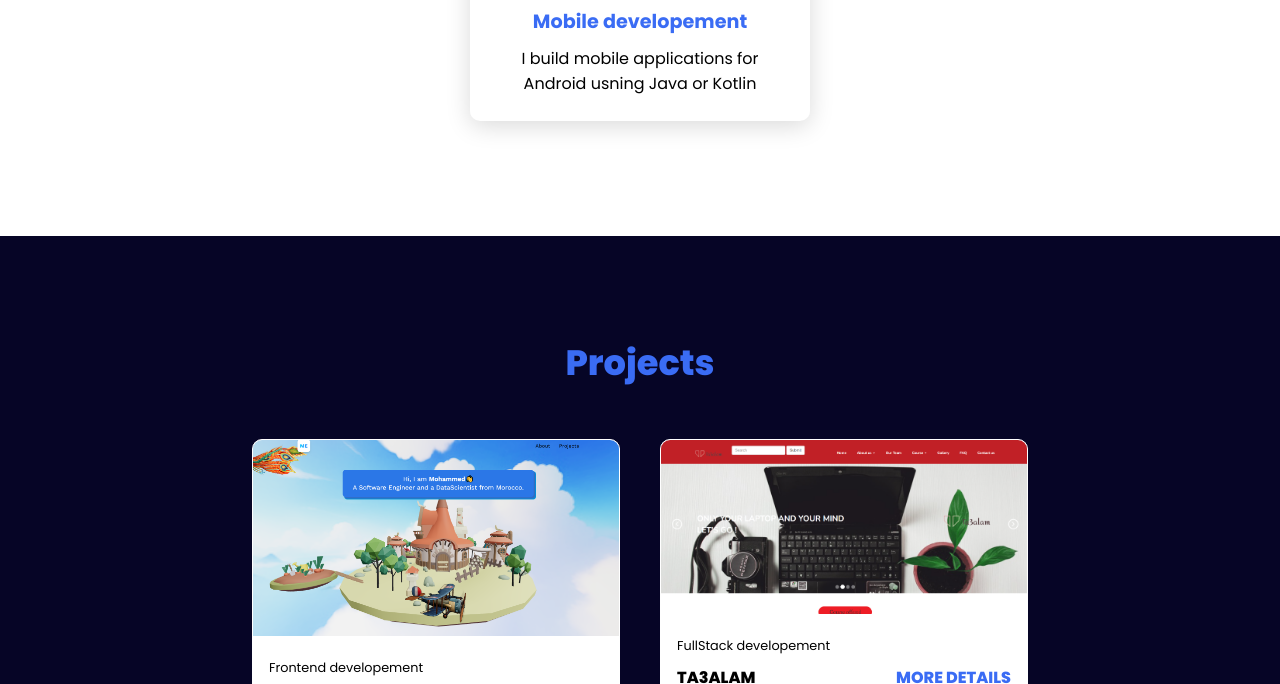
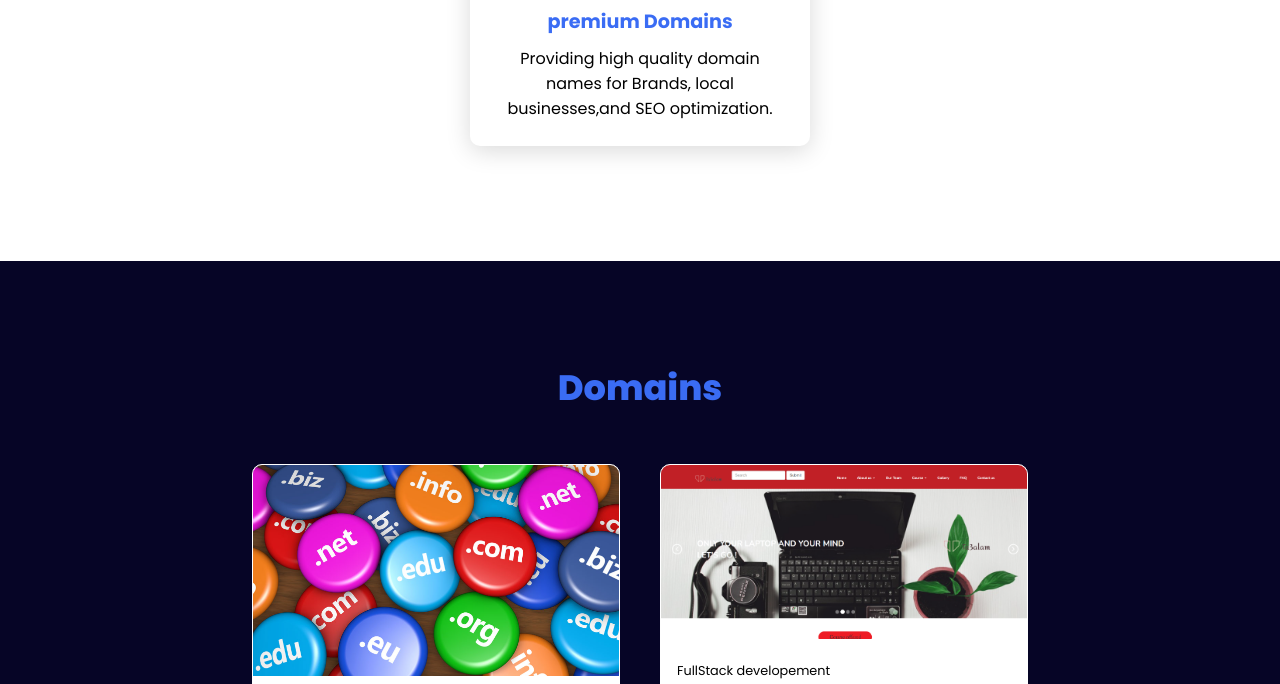
Before and after one commit to Mohammedelka/Mohammedelka.github.io, a plain HTML site: page Domains/index.html in a window 1280 px wide. Shown: the part 1664-2348 px from the top of the page. Drawn offline with Linux system fonts and the light colour scheme.

Commit message:
domains for sale

```diff
--- a/Domains/index.html
+++ b/Domains/index.html
@@ -16,7 +16,7 @@
         <a href="#" class="logo"><img  width="110" height="110" src="images/Mylogo1.png" /></a>
         <nav class="navigation">
             <a href="#services">Services</a>
-            <a href="#projects">Projects</a>
+            <a href="#projects">Domains</a>
             <a href="#contact">Contact</a>
         </nav>
     </header>
@@ -62,22 +62,22 @@
                      <i class="fa-brands fa-android"></i>
                 </div>
                 <div class="info">
-                    <h3>Mobile developement</h3>
-                    <p>I build mobile applications for Android usning Java or Kotlin</p>
+                    <h3>premium Domains</h3>
+                    <p>Providing high quality domain names for Brands, local businesses,and SEO optimization. </p>
                 </div>
             </div>
         </div>
     </section>
 
     <section class="projects" id="projects">
-        <h2 class="title">Projects</h2>
+        <h2 class="title">Domains</h2>
         <div class="content">
             <div class="project-card">
                 <div class="project-image">
-                    <img src="images/3D-PORTFOLIO.png" />
+                    <img src="images/domains.png" />
                 </div>
                 <div class="project-info">
-                    <p class="project-category">Frontend developement</p>
+                    <p class="project-category">amarillocardealers.com</p>
                     <strong class="project-title">
                         <span>3D-portfolio</span>
                         <a href="https://mohammedelkasri.net/"  target="_blank" class="more-details">website</a>
@@ -181,7 +181,7 @@
                 </div>
                 <div class="info">
                     <h3>Phone</h3>
-                    <p>0637451050</p>
+                    <p>+212:637451050</p>
                 </div>
             </div>
             <div class="card">
@@ -191,7 +191,7 @@
                 <div class="info">
                     <h3>Email</h3>
                     <p>mohammedelkasri
-                        04@gmail.com</p>
+                        22@gmail.com</p>
                 </div>
             </div>
         </div>
```
Also changed, not shown: Domains/images/domains.png (added).
